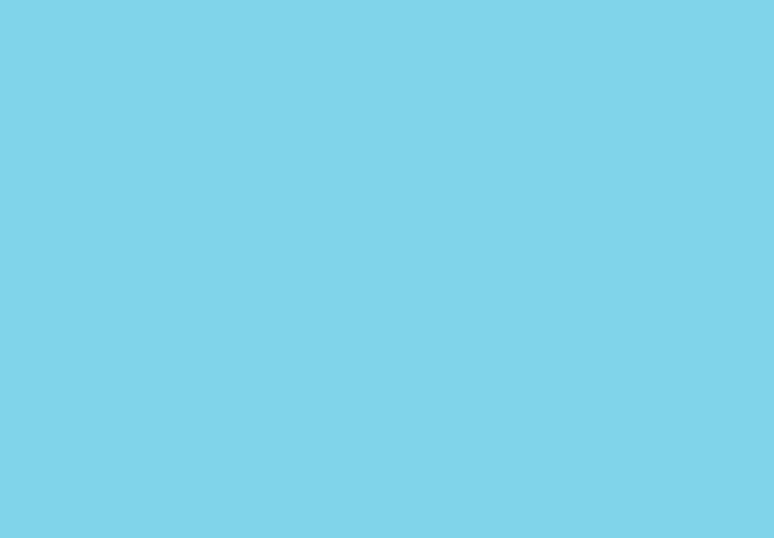
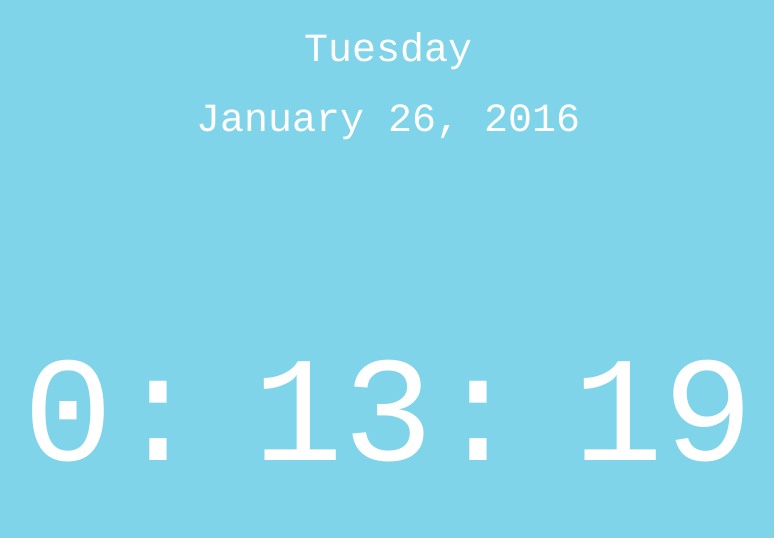
Before and after one commit to noglows/js-digital-clock, a plain HTML site: page index.html in a window 1280 px wide. Shown: the whole page, without its empty margins (252-1026 px from the left). Drawn offline with Linux system fonts and the light colour scheme.

Commit message:
Basic working clock

```diff
--- a/index.css
+++ b/index.css
@@ -3,7 +3,7 @@ body {
 }
 
 #clock {
-    height: 100px;
+    height: 200px;
     width: 800px;
     margin: auto;
     position: absolute;
@@ -12,5 +12,47 @@ body {
     font-family: courier, monospace;
     text-align: center;
     color: white;
-    font-size: 100px;
+    font-size: 150px;
 }
+
+#date {
+  height: 50px;
+  width: 400px;
+  text-align: center;
+  color: white;
+  font-size: 40px;
+  padding-top: 20px;
+  margin: auto;
+  font-family: courier, monospace;
+}
+
+#day {
+  height: 50px;
+  width: 400px;
+  text-align: center;
+  color: white;
+  font-size: 40px;
+  padding-top: 20px;
+  margin: auto;
+  font-family: courier, monospace;
+}
+
+#hour {
+  width: 250px;
+  height: 200px;
+  float: left;
+  margin-right: -20px;
+  padding-right: 0;
+}
+
+#minute {
+  width: 250px;
+  height: 200px;
+  display: inline-block;
+}
+
+#second {
+  width: 250px;
+  height: 200px;
+  float: right;
+}
--- a/index.html
+++ b/index.html
@@ -7,7 +7,13 @@
   </head>
 
   <body>
-      <div id='clock'></div>
+      <div id='day'></div>
+      <div id='date'></div>
+      <div id='clock'>
+        <div id='hour'></div>
+        <div id='minute'></div>
+        <div id='second'></div>
+      </div>
   </body>
 </html>
 
--- a/index.js
+++ b/index.js
@@ -1 +1,39 @@
 // Your code here
+
+//
+var currentTime = function() {
+  var now = new Date();
+  var month = now.getMonth();
+  var day = now.getDate();
+  var year = now.getFullYear();
+  var dayWeek = now.getDay();
+
+  var monthNames = ["January", "February", "March", "April", "May", "June", "July", "August", "September", "October", "November", "December" ];
+  month = monthNames[month];
+
+  var dayNames = ["Sunday", "Monday", "Tuesday", "Wednesday", "Thursday", "Friday", "Saturday"]
+  dayWeek = dayNames[dayWeek]
+
+  var hour = now.getHours();
+  if (hour > 12) {
+    hour = hour - 12;
+  }
+
+  var mins = now.getMinutes();
+  if (mins < 10) {
+    mins = "0" + mins;
+  }
+
+  var seconds = now.getSeconds();
+  if (seconds < 10) {
+    seconds = "0" + seconds;
+  }
+
+  document.getElementById('second').innerHTML = seconds;
+  document.getElementById('minute').innerHTML = mins + ":";
+  document.getElementById('hour').innerHTML = hour + ":";
+  document.getElementById('date').innerHTML = month + " " + day + ", " + year
+  document.getElementById('day').innerHTML = dayWeek
+};
+
+setInterval(function() { currentTime(); }, 1000);
```
